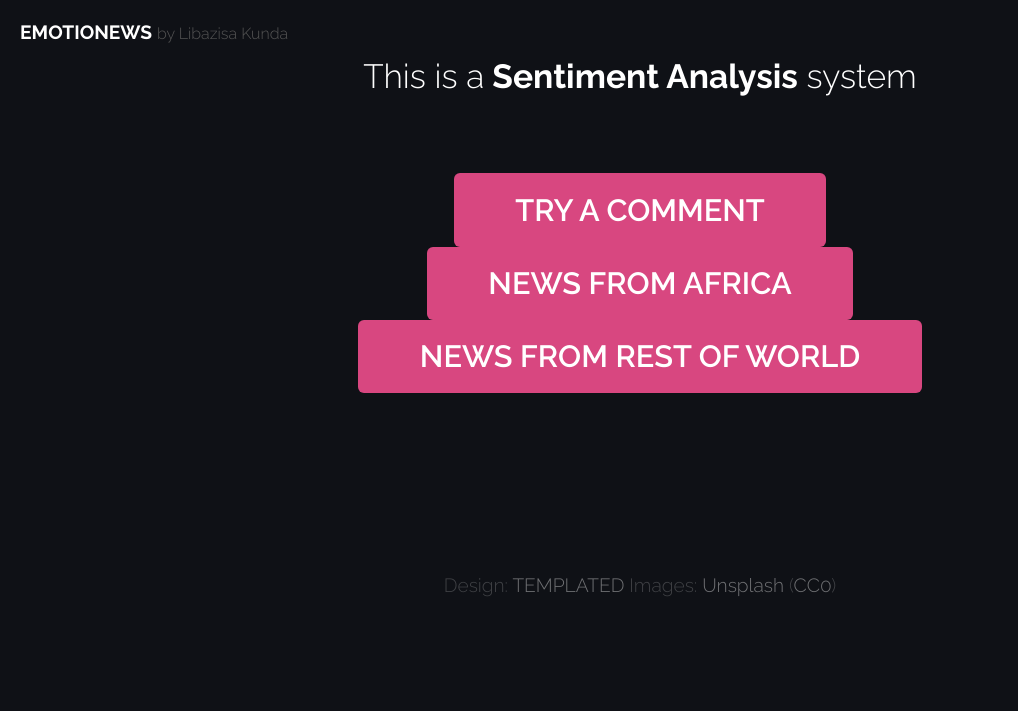
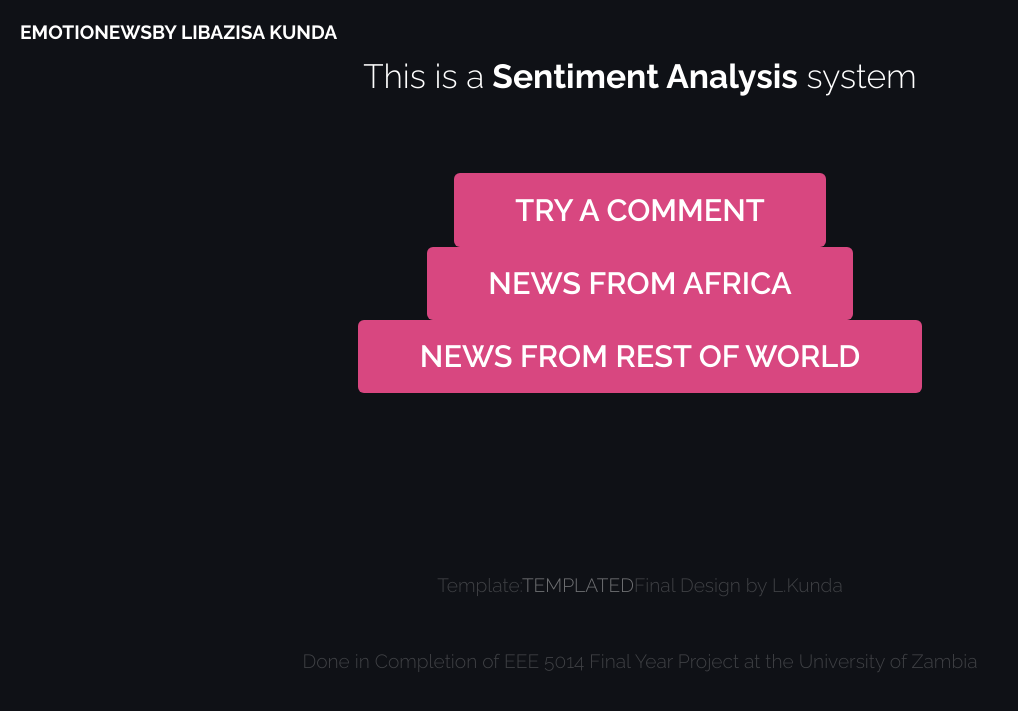
Before and after one commit to Kunda-Finalist/emotionews, a Flask app: page / in a window 1280 px wide. Shown: the top 711 px of the page, without its empty margins (0-1018 px from the left). Run offline with Flask 2, Linux system fonts and the light colour scheme; parts of the project's set-up code (start-up, migrations or seed data) failed here and were passed over.

Commit message:
Update index.html

```diff
--- a/templates/index.html
+++ b/templates/index.html
@@ -22,8 +22,8 @@
 				<!-- Header -->
 					<div id="header" class="skel-panels-fixed">
 						<div id="logo">
-							<h1><a href="index.html">EmotioNews</a></h1>
-							<span class="tag">by Libazisa Kunda</span>
+							<h1><a href="/">EmotioNews</a>by Libazisa Kunda</h1>
+							<span class="tag"></span>
 					<!-- Banner -->
 					<div id="banner" class="container">
 						<section>
@@ -41,7 +41,8 @@
 		<div id="copyright">
 			<div class="container">
 				<div class="copyright">
-					<p>Design: <a href="http://templated.co">TEMPLATED</a> Images: <a href="http://unsplash.com">Unsplash</a> (<a href="http://unsplash.com/cc0">CC0</a>)</p>
+					<p>Template:<a href="http://templated.co">TEMPLATED</a>Final Design by L.Kunda</a></p>
+					<p>Done in Completion of EEE 5014 Final Year Project at the University of Zambia</p>
 				</div>
 			</div>
 		</div>
```
